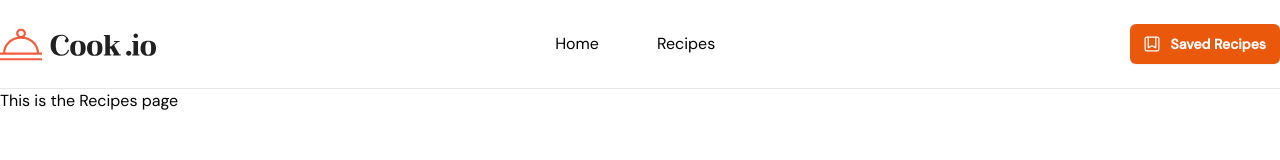
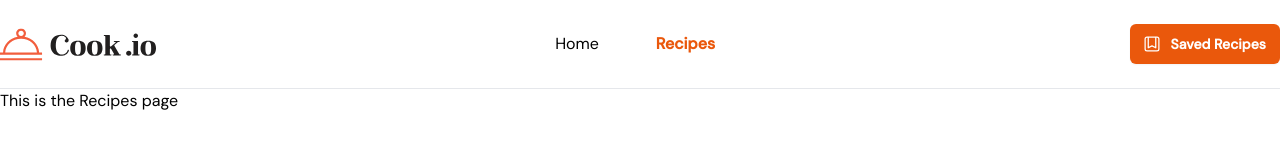
Before and after one commit to DJaye33/cook-io, a React (Vite) app: page /recipes in a window 1280 px wide. Shown: the top 160 px of the page. Built offline with nearby package versions, Linux system fonts and the light colour scheme.

Commit message:
add active navlinks styling

```diff
--- a/src/components/Navigation/TopNavigation.tsx
+++ b/src/components/Navigation/TopNavigation.tsx
@@ -1,4 +1,4 @@
-import { Link } from "react-router-dom";
+import { Link, NavLink } from "react-router-dom";
 import { BookmarkSquareIcon } from "@heroicons/react/24/outline";
 import logoLight from "/logo-light.svg";
 
@@ -8,12 +8,18 @@ const TopNavigation = () => {
       {/* {FIXME: CONVERT ALL A TAGS TO REACT ROUTER LINK & MAY NEED TO BE OWN COMPONENT FOR DARK AND LIGHT THEME VERSIONS OF LOGO} */}
       <img src={logoLight} alt="cook.io home" />
       <nav className="hidden xl:flex items-center justify-between w-40">
-        <Link to="/" className="hover:font-bold hover:text-black">
+        <NavLink
+          to="/"
+          className="aria-[current=page]:text-orange-600 aria-[current=page]:font-bold"
+        >
           Home
-        </Link>
-        <Link to="/recipes" className="hover:font-bold hover:text-black">
+        </NavLink>
+        <NavLink
+          to="/recipes"
+          className="aria-[current=page]:text-orange-600 aria-[current=page]:font-bold"
+        >
           Recipes
-        </Link>
+        </NavLink>
       </nav>
       <Link
         to="/saved-recipes"
```
